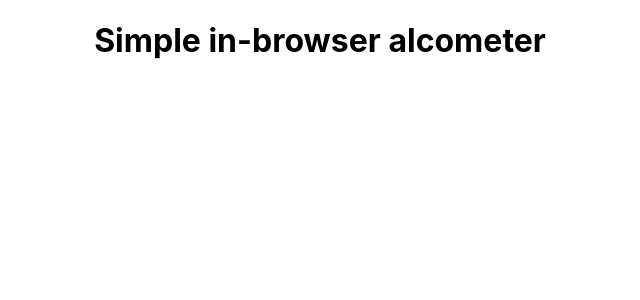
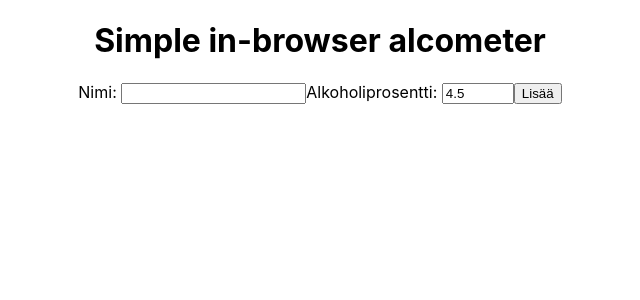
Before and after one commit to googol/alcometer, a React (Create React App) app: page / in a window 1280 px wide. Shown: the top 300 px of the page, without its empty margins (320-960 px from the left). Built offline with nearby package versions, Linux system fonts and the light colour scheme.

Commit message:
Add functionality to add drinks

```diff
--- a/src/App.tsx
+++ b/src/App.tsx
@@ -1,6 +1,7 @@
-import React, { useState, useEffect } from 'react';
+import React from 'react';
 import './App.css';
 import { DatabaseProvider } from './Database'
+import { RecordDrink } from './RecordDrink'
 
 const App: React.FC = () => {
   return (
@@ -10,6 +11,7 @@ const App: React.FC = () => {
           <h1>Simple in-browser alcometer</h1>
         </header>
         <main>
+          <RecordDrink />
         </main>
       </div>
     </DatabaseProvider>
--- a/src/Database.tsx
+++ b/src/Database.tsx
@@ -1,4 +1,4 @@
-import React, { useState, useEffect } from 'react';
+import React, { useState, useEffect, useContext } from 'react';
 import * as idb from 'idb'
 import { Milliliter, Promille } from './types'
 
@@ -6,7 +6,6 @@ export interface Database extends idb.DBSchema {
   drinks: {
     key: number
     value: {
-      id: number
       name: string
       abv: Promille
     }
@@ -17,7 +16,6 @@ export interface Database extends idb.DBSchema {
   log: {
     key: number
     value: {
-      id: number
       date: Date
       drinkName: string
       abv: Promille
@@ -51,3 +49,7 @@ export const DatabaseProvider: React.FC = ({ children }) => {
     </DatabaseContext.Provider>
   )
 }
+
+export function useDatabase() {
+  return useContext(DatabaseContext)
+}
--- /dev/null
+++ b/src/RecordDrink.tsx
@@ -0,0 +1,51 @@
+import React, { useState, useEffect } from 'react'
+import { Database, useDatabase } from './Database'
+import { percent, Promille } from './types'
+
+const Abv = ({ value }: { value: Promille }) => (
+  <span>{value/10}%</span>
+)
+
+export const RecordDrink: React.FC = () => {
+  const db = useDatabase()
+  const [currentDrinks, setCurrentDrinks] = useState<Database['drinks']['value'][]>([])
+  const [currentName, setCurrentName] = useState('')
+  const [currentAbv, setCurrentAbv] = useState(4.5)
+
+  const refetchDrinks = () => {
+    if (db) {
+      db.getAll('drinks').then(drinks => setCurrentDrinks(drinks))
+    }
+  }
+  useEffect(refetchDrinks, [db])
+
+  const handleSubmit = async (e: React.FormEvent<HTMLFormElement>) => {
+    e.preventDefault()
+    if (db) {
+      await db.put('drinks', {
+        name: currentName,
+        abv: percent(currentAbv),
+      })
+      refetchDrinks();
+    }
+    setCurrentName('')
+    setCurrentAbv(4.5)
+  }
+
+  return (
+    <div>
+    <div>
+      <form onSubmit={handleSubmit}>
+        <label>Nimi: <input type="text" value={currentName} onChange={(e) => setCurrentName(e.target.value) } /></label>
+        <label>Alkoholiprosentti: <input type="number" value={currentAbv} min={0} max={95} step={0.1} onChange={(e) => setCurrentAbv(Number(e.target.value)) } /></label>
+        <button type="submit">Lisää</button>
+      </form>
+    </div>
+    <ul>
+      { currentDrinks.map(drink => (
+        <li><strong>{drink.name}</strong> <Abv value={drink.abv} /></li>
+      ))}
+    </ul>
+    </div>
+  )
+}
--- a/src/types.ts
+++ b/src/types.ts
@@ -4,6 +4,7 @@ type Branded<T, Brand extends string> = T & { [brandingSymbol]: Brand }
 export type Promille = Branded<number, 'promille'>
 
 export const promille = (promille: number): Promille => promille as any
+export const percent = (percent: number): Promille => promille(percent * 10)
 
 export type Milliliter = Branded<number, 'milliliter'>
 
```
